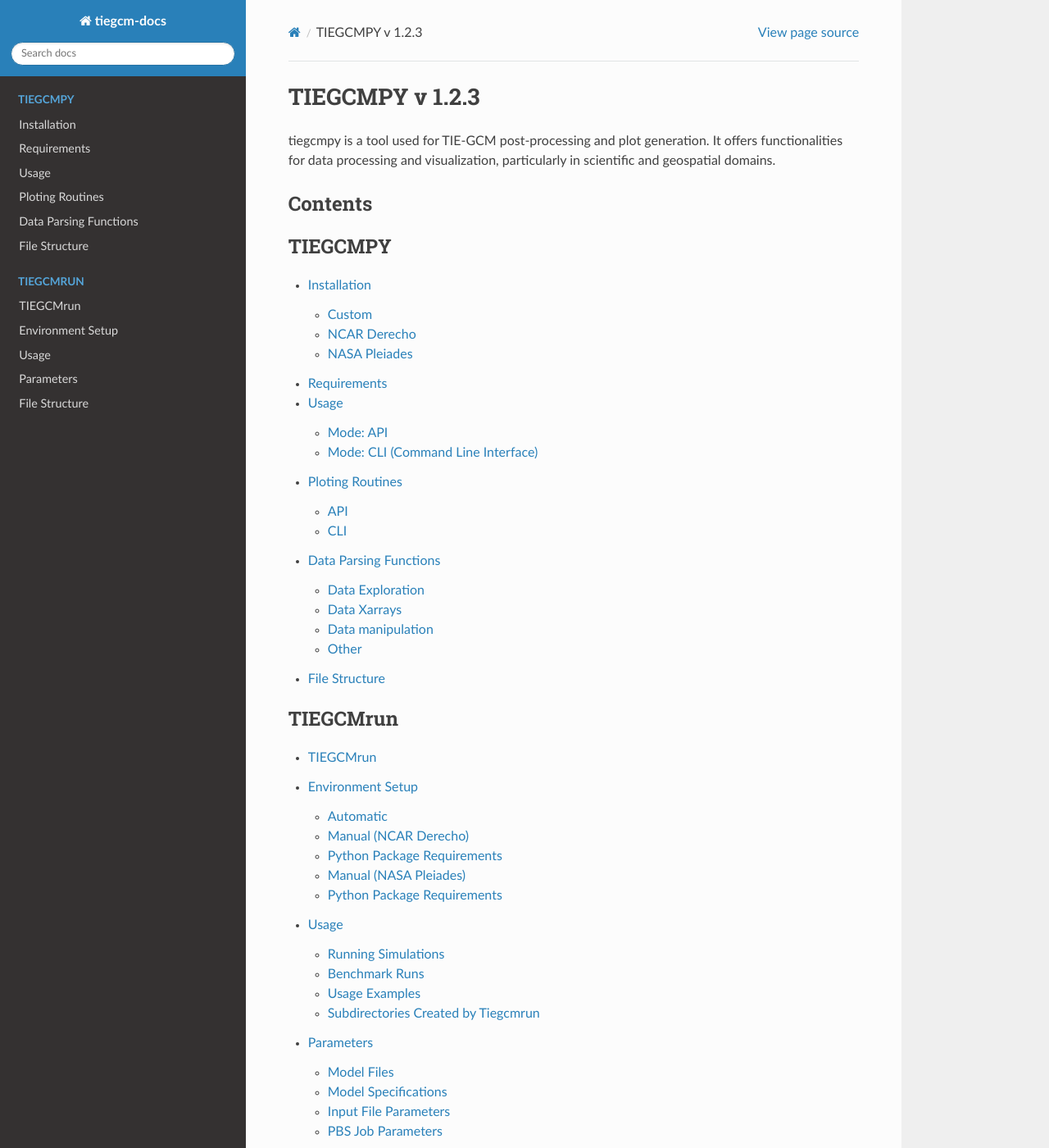
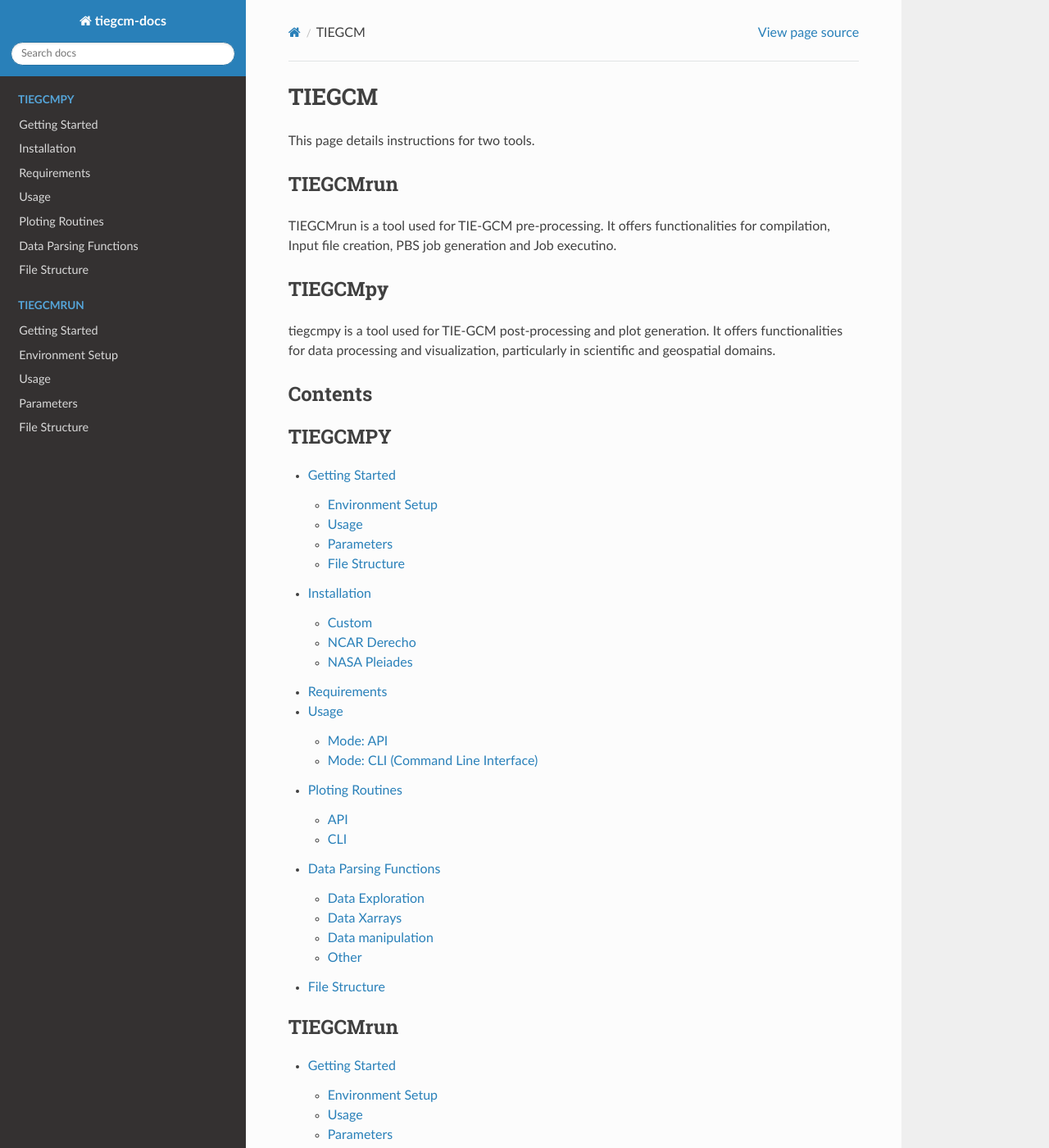
Before and after one commit to NCAR/tiegcm-docs, a Sphinx documentation site: the page built from docs/source/index.rst, in a window 1280 px wide and 1400 px high. Shown: the whole window at 82% size. Built offline with Sphinx 7.4.7 and the Read the Docs theme 2.0.0, drawn with Linux system fonts in a browser that asks for light colours; pages that are not in the unit, such as notebooks, are missing from menus; some of the changed text lies outside the part shown.

Commit message:
Fixed structure

```diff
--- a/docs/source/index.rst
+++ b/docs/source/index.rst
@@ -1,18 +1,24 @@
-TIEGCMPY v 1.2.3
+TIEGCM
 ========
 
+This page details instructions for two tools.
+
+TIEGCMrun
+--------
+TIEGCMrun is a tool used for TIE-GCM pre-processing. It offers functionalities for compilation, Input file creation, PBS job generation and Job executino.
+
+TIEGCMpy
+--------
 tiegcmpy is a tool used for TIE-GCM post-processing and plot generation. It offers functionalities for data processing and visualization, particularly in scientific and geospatial domains.
-
 
 Contents
 --------
-
-
 
 .. toctree::
    :maxdepth: 2
    :caption: TIEGCMPY
 
+   tiegcmrun/index
    tiegcmpy/installation
    tiegcmpy/requirements
    tiegcmpy/usage
--- a/docs/source/tiegcmrun/environment_setup.rst
+++ b/docs/source/tiegcmrun/environment_setup.rst
@@ -86,7 +86,7 @@ Activating the environment.
     conda activate tiegcm
 
 Python Package Requirements
-----------------------------
+~~~~~~~~~~~~~~~
 
 Ensure your Conda environment is activated before proceeding. Installation of Tiegcmrun and its dependencies is done via pip, using the `requirements.txt` file located in the Tiegcmrun model directory:
 
@@ -153,7 +153,7 @@ Activating the environment.
     source activate my_tiegcm
 
 Python Package Requirements
-----------------------------
+~~~~~~~~~~~~~~~
 
 Ensure your Conda environment is activated before proceeding. Installation of Tiegcmrun and its dependencies is done via pip, using the `requirements.txt` file located in the Tiegcmrun model directory:
 
--- a/docs/source/tiegcmrun/index.rst
+++ b/docs/source/tiegcmrun/index.rst
@@ -1,11 +1,20 @@
-TIEGCMrun
+Getting Started
 ========
 
 TIEGCMrun is a tool used for TIE-GCM pre-processing. It offers functionalities for compilation, Input file creation, PBS job generation and Job executino.
+
+
+**Environment Setup:** Details the steps to take for setting up the environment for compilation and execution of TIEGCM
+**Usage:** Details the steps to run the TIEGCMrun tool.
+**Parameters:** Details the parameters a user can change for TIEGCM execution.
+**File Structure:** Details the list of files that are required to run TIEGCMrun.
 
 
 .. toctree::
    :maxdepth: 2
    :caption: TIEGCMrun
 
-   tiegcmrun/index
+   environment_setup
+   usage
+   parameters
+   file_structure
--- a/docs/source/tiegcmrun/parameters.rst
+++ b/docs/source/tiegcmrun/parameters.rst
@@ -2,7 +2,7 @@
 Parameters
 =====
 
-Model Files
+Model File Parameters
 ----------------
 
 This outlines the configuration for various directories and files required for running the model. These configurations are categorized based on user expertise levels: Basic, Intermediate, and Expert.
@@ -74,7 +74,7 @@ Expert-level parameters are intended for advanced users who require detailed con
     - **Warning:** Modify only if you are porting the model to a new machine.
 
 
-Model Specifications
+Model Specification Parameters
 ----------------
 
 This delineates the model specifications segregated by user expertise levels: Bench/Basic (for all users), Intermediate, and Expert. These specifications are crucial for setting up the model's spatial configuration and determining its resolution and coverage.
@@ -379,10 +379,10 @@ PBS Job Parameters
 
 This document details the configuration for PBS job parameters required for running the model on Derecho and Pleiades supercomputers. Parameters are organized by the system and user expertise levels: Basic, Intermediate, and Expert.
 
-Derecho System Configuration
+Derecho System Parameters
 """"""""""""""""""""
 
-Basic Configuration
+Basic Parameters
 ''''''''''
 
 **Project Code**
@@ -395,7 +395,7 @@ Basic Configuration
     - **Default:** 12:00:00
     - **Warning:** Maximum walltime is 12:00:00.
 
-Intermediate Configuration
+Intermediate Parameters
 ''''''''''
 
 **PBS Queue Name**
@@ -409,7 +409,7 @@ Intermediate Configuration
     - **Default:** regular
     - **Valid Options:** [premium, regular, economy, preempt]
 
-Expert Configuration
+Expert Parameters
 ''''''''''
 
 **Select (Number of Nodes)**
@@ -443,10 +443,10 @@ Expert Configuration
     - **Prompt:** Additional settings or env variables
     - **Description:** Any extra PBS directives or environment variables to be set.
 
-Pleiades System Configuration
+Pleiades System Parameters
 """"""""""""""""""""
 
-Basic Configuration
+Basic Parameters
 ''''''''''
 
 **PBS Queue Name**
@@ -460,7 +460,7 @@ Basic Configuration
     - **Default:** 12:00:00
     - **Warning:** Maximum walltime on normal queue is 12:00:00.
 
-Expert Configuration
+Expert Parameters
 ''''''''''
 
 **Model (System on PFE)**
```
Also changed, not shown: docs/source/tiegcmpy/index.rst (+7 -0 lines).
